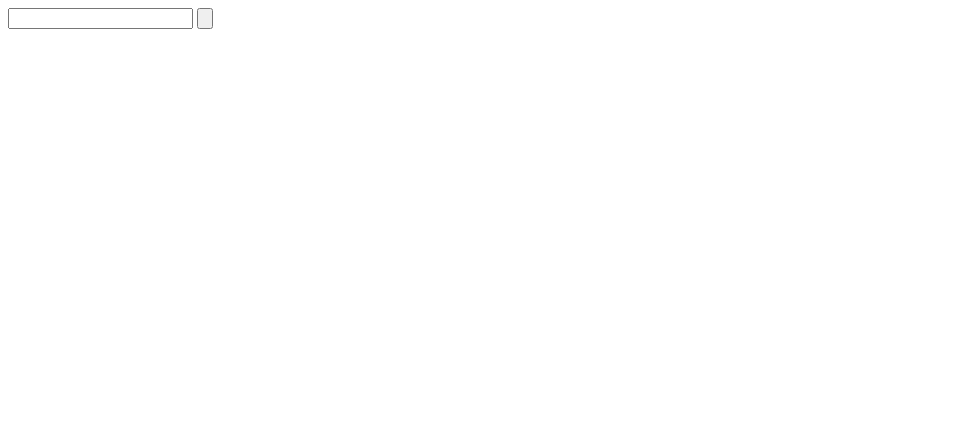
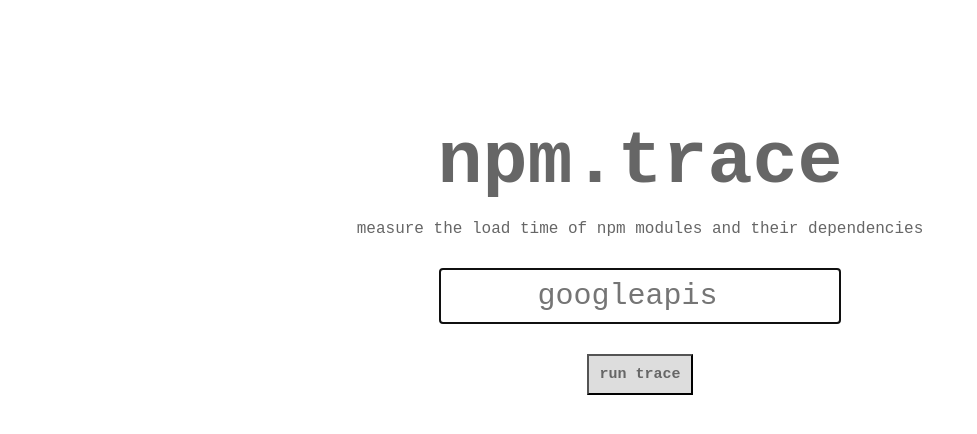
Before and after one commit to JustinBeckwith/npmtrace, a website: page public/index.html in a window 1280 px wide. Shown: the whole page, without its empty margins (0-977 px from the left). Drawn offline with Linux system fonts and the light colour scheme.

Commit message:
Add some UI

```diff
--- a/public/index.html
+++ b/public/index.html
@@ -1,6 +1,11 @@
 <html>
+<head>
+<link rel="stylesheet" href="style.css">
 <body>
-<input type="text">
-<input type="button">
+<header>npm.trace</header>
+<div>measure the load time of npm modules and their dependencies</div>
+<div><input type="search" placeholder="googleapis" id="search" autofocus></div>
+<div><button id="submit">run trace</button></div>
+<script src="script.js"></script>
 </body>
 </html>
--- /dev/null
+++ b/public/script.js
@@ -0,0 +1,22 @@
+const search = document.getElementById('search');
+search.onkeyup = e => {
+  if (e.keyCode == 13) {
+    trace();
+  }
+};
+
+const submit = document.getElementById('submit');
+submit.onkeyup = e => {
+  if (e.keyCode == 13) {
+    trace();
+  }
+};
+submit.onclick = e => {
+  trace();
+};
+
+function trace() {
+  if (search.value != '') {
+    window.location.href = `packages/${search.value}`;
+  }
+}
--- /dev/null
+++ b/public/style.css
@@ -0,0 +1,33 @@
+body {
+  font-family: 'Courier New', Courier, monospace;
+  text-align: center;
+  margin-top: 120px;
+  color: #666;
+}
+
+header {
+  font-size: 75px;
+  font-weight: bold;
+}
+
+button {
+  background-color: #DDD;
+  font-size: 15px;
+  padding: 10px;
+  color: #666;
+  font-family: 'Courier New', Courier, monospace;
+  font-weight: bold;
+}
+
+input[type=search] {
+  font-size: 30px;
+  border: 1px solid #666;
+  color: #666;
+  padding: 10px;
+  text-align: center;
+  font-family: 'Courier New', Courier, monospace;
+}
+
+div {
+  padding: 15px;
+}
```
